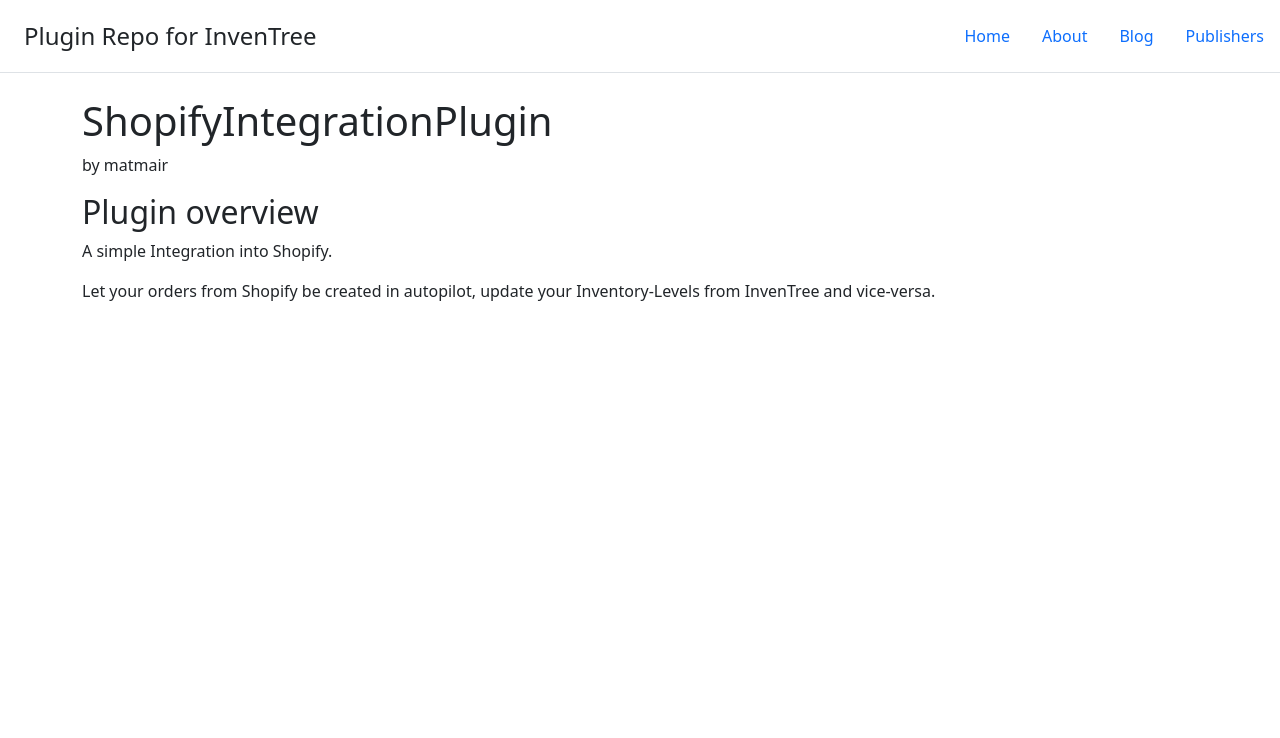
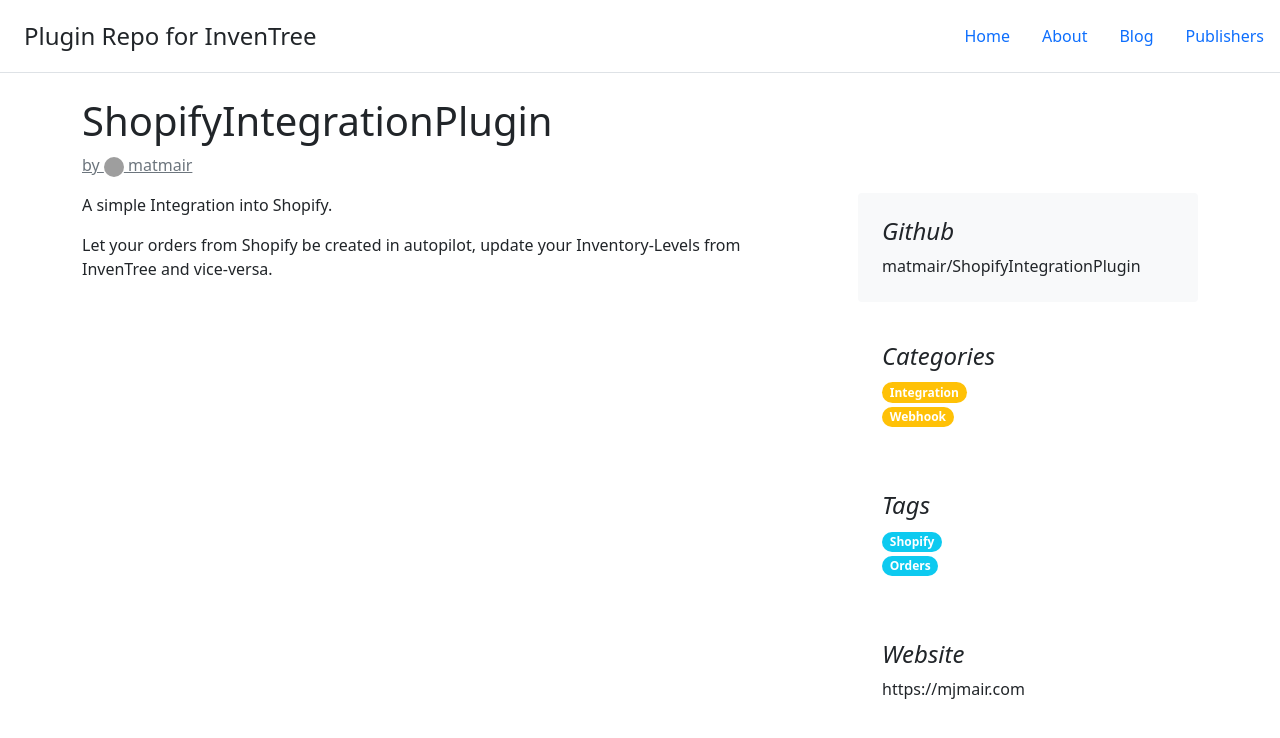
Before and after one commit to invenhost/repo.invenhost.com, a Jekyll site: the page built from docs/_plugins/shopify.md, in a window 1280 px wide. Shown: the top 738 px of the page. Built offline with Jekyll 4.4.1, drawn with Linux system fonts in a browser that asks for light colours; grey boxes are pictures that could not be loaded.

Commit message:
refactored plugin page

```diff
--- a/docs/_layouts/plugin.html
+++ b/docs/_layouts/plugin.html
@@ -1,7 +1,51 @@
 ---
 layout: default
 ---
-<h1>{{ page.name }}</h1><p>by {{ page.publisher }}</p>
-<h2>Plugin overview</h2>
+<h1>{{ page.name }}</h1>
+{% assign publisher = site.publishers | where: 'short_name', page.publisher | first %}
+<a href="{{ publisher.url }}" class="link-secondary">
+    <p class="text-muted">by <img src="https://github.com/{{ page.publisher }}.png?size=40" alt="mdo" class="rounded-circle" width="20" height="20"> {{ page.publisher }}</p>
+</a>
 
-{{ content }}
+
+<div class="row g-5">
+    <div class="col-md-8">
+        {{ content }}
+    </div>
+
+    <div class="col-md-4">
+      <div class="position-sticky" style="top: 2rem;">
+
+        <div class="p-4 mb-3 bg-light rounded position-relative">
+          <h4 class="fst-italic">Github</h4>
+          <p class="mb-0">{{ page.github | remove: "https://github.com/" }}</p>
+          <a href="{{ page.github }}" class="stretched-link" aria-label="open github repo"></a>
+        </div>
+
+        <div class="p-4">
+            <h4 class="fst-italic">Categories</h4>
+            <ol class="list-unstyled">
+              {% for categorie in page.categories %}
+              <li><a href="/categories/#{{ categorie | slugify }}"><span class="badge rounded-pill bg-warning">{{ categorie }}</span></a></li>
+              {% endfor %}
+            </ol>
+          </div>
+
+        <div class="p-4">
+          <h4 class="fst-italic">Tags</h4>
+          <ol class="list-unstyled">
+            {% for tag in page.tags %}
+            <li><span class="badge rounded-pill bg-info">{{ tag }}</span></li>
+            {% endfor %}
+          </ol>
+        </div>
+
+        <div class="p-4 mb-3 position-relative">
+              <h4 class="fst-italic">Website</h4>
+              <p class="mb-0">{{ page.website }}</p>
+              <a href="{{ page.website }}" class="stretched-link" aria-label="open website"></a>
+        </div>
+
+      </div>
+    </div>
+  </div>
--- a/docs/_plugins/shopify.md
+++ b/docs/_plugins/shopify.md
@@ -2,11 +2,14 @@
 slug: shopify
 name: ShopifyIntegrationPlugin
 publisher: matmair
-website: https:\\mjmair.com
+website: https://mjmair.com
 github: https://github.com/matmair/ShopifyIntegrationPlugin
+categories:
+    - Integration
+    - Webhook
 tags:
-    - Integration
     - Shopify
+    - Orders
 ---
 A simple Integration into Shopify.
 
```
